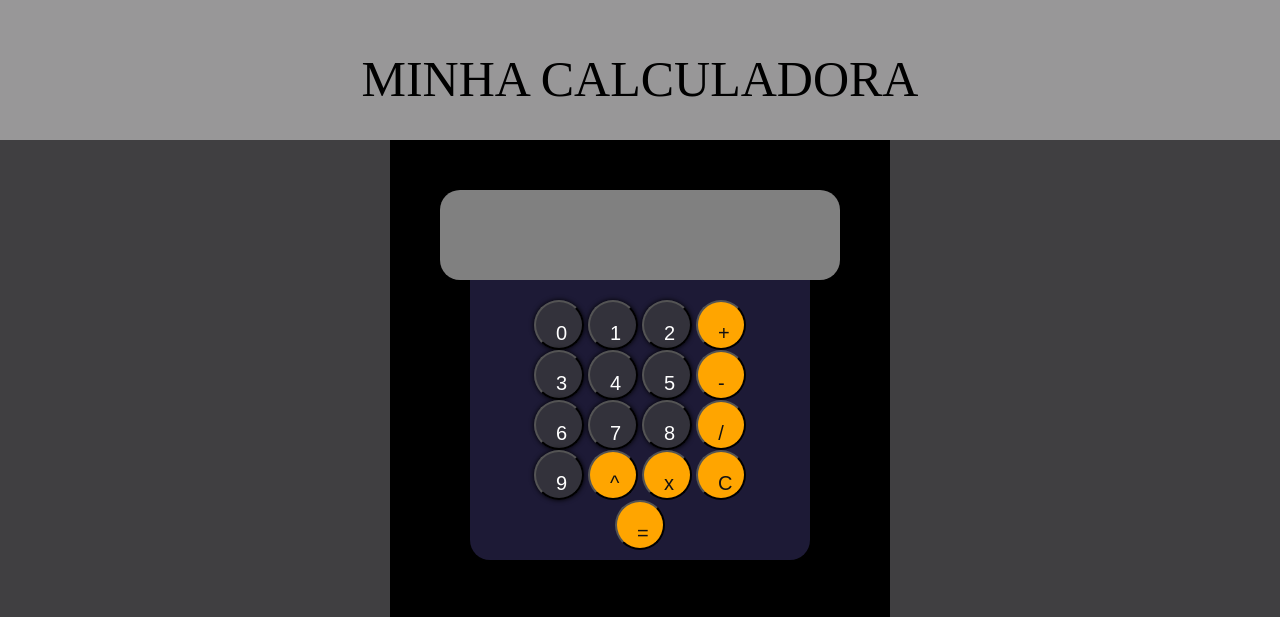
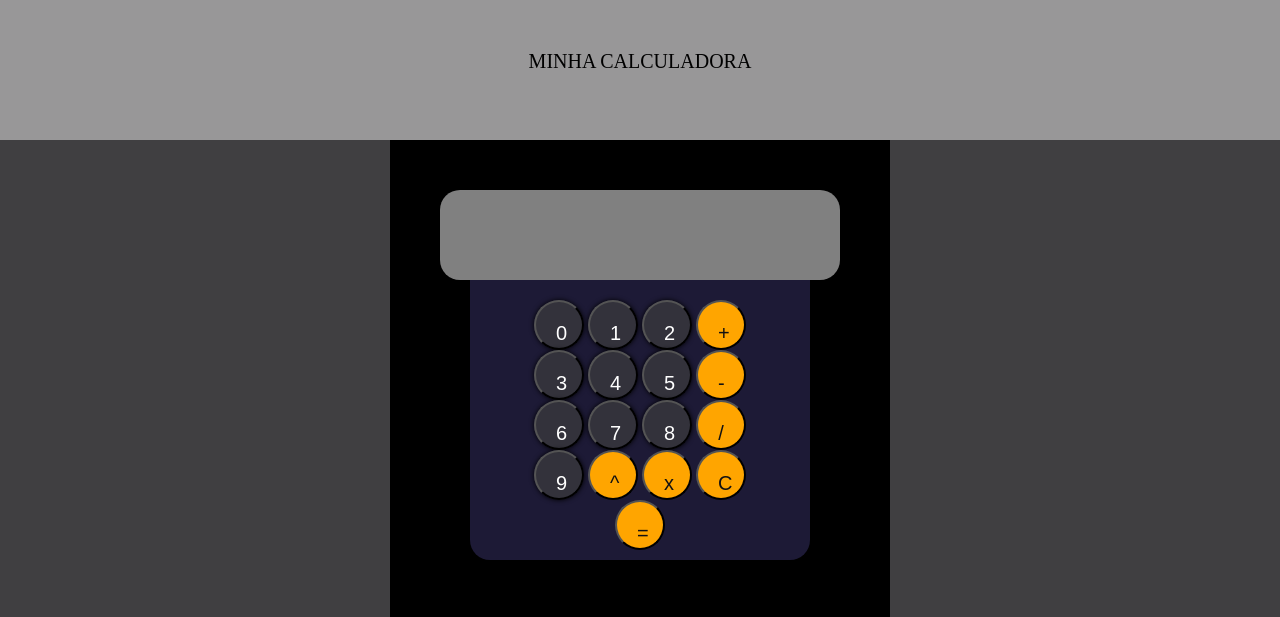
Before and after one commit to jeancarbens/work, a plain HTML site: page projeto05/index.html in a window 1280 px wide. Shown: the top 617 px of the page. Drawn offline with Linux system fonts and the light colour scheme.

Commit message:
atualizei

```diff
--- a/projeto05/j.css
+++ b/projeto05/j.css
@@ -8,7 +8,7 @@ header{
     padding: 50px;
     height: 40px;
     margin: 0px;
-    font-size: 50px;
+    font-size: 20px;
         color: rgb(0, 0, 0);
         background-color: rgba(255, 255, 255, 0.459);
 
```
Also changed, not shown: 1 other file.
